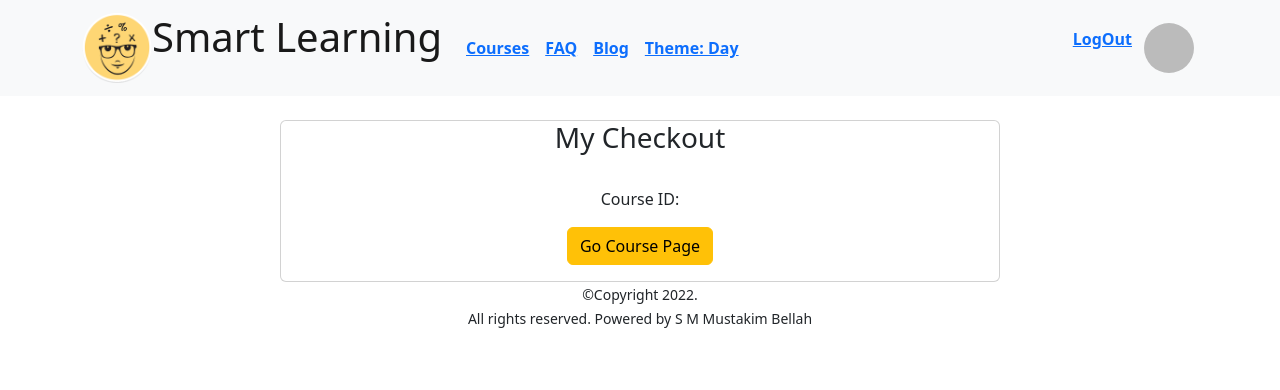
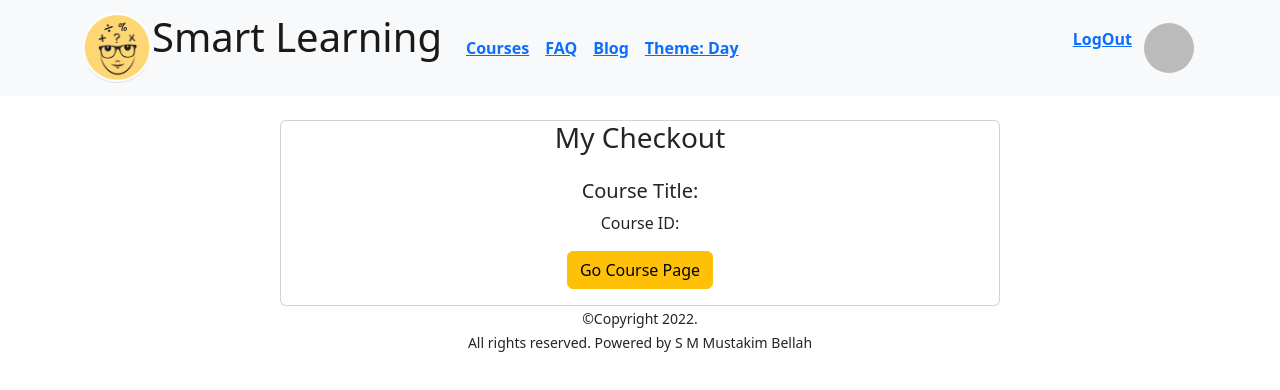
Before and after one commit to mustakimbellah/Smart-Learning-client-portal, a React (Create React App) app: page /checkout in a window 1280 px wide. Shown: the top 390 px of the page. Built offline with nearby package versions, Linux system fonts and the light colour scheme; no server answers; sample sign-in values are in the browser's storage.

Commit message:
privateroute

```diff
--- a/src/Pages/Checkout/Checkout.js
+++ b/src/Pages/Checkout/Checkout.js
@@ -14,7 +14,8 @@ const Checkout = () => {
                         <Card className='text-dark'>
                             <h3 className='text-center'>My Checkout</h3>
                             <Card.Body className='text-center'>
-                                <Card.Title>{checkout.title}</Card.Title>
+                                <Card.Title>
+                                    Course Title: {checkout.title}</Card.Title>
                                 <Card.Text>
                                     Course ID: {checkout._id}
                                 </Card.Text>
```
